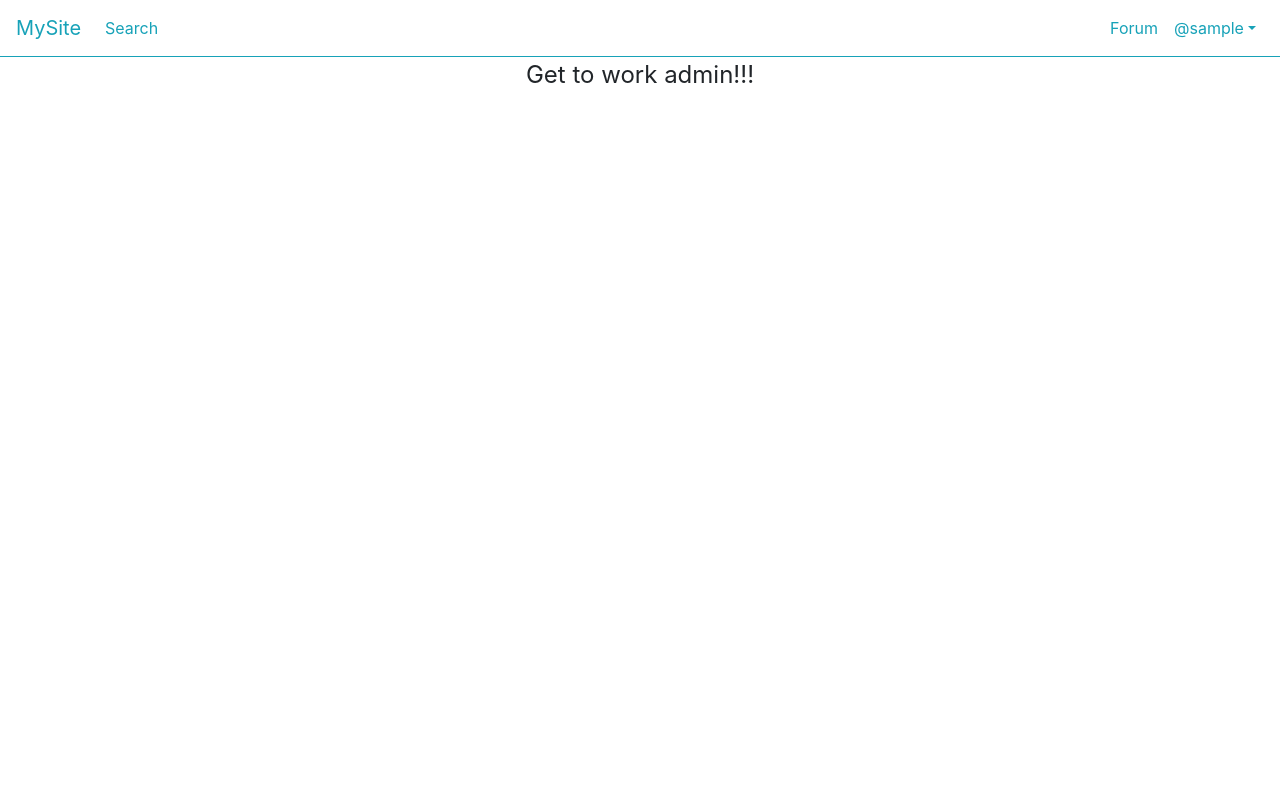
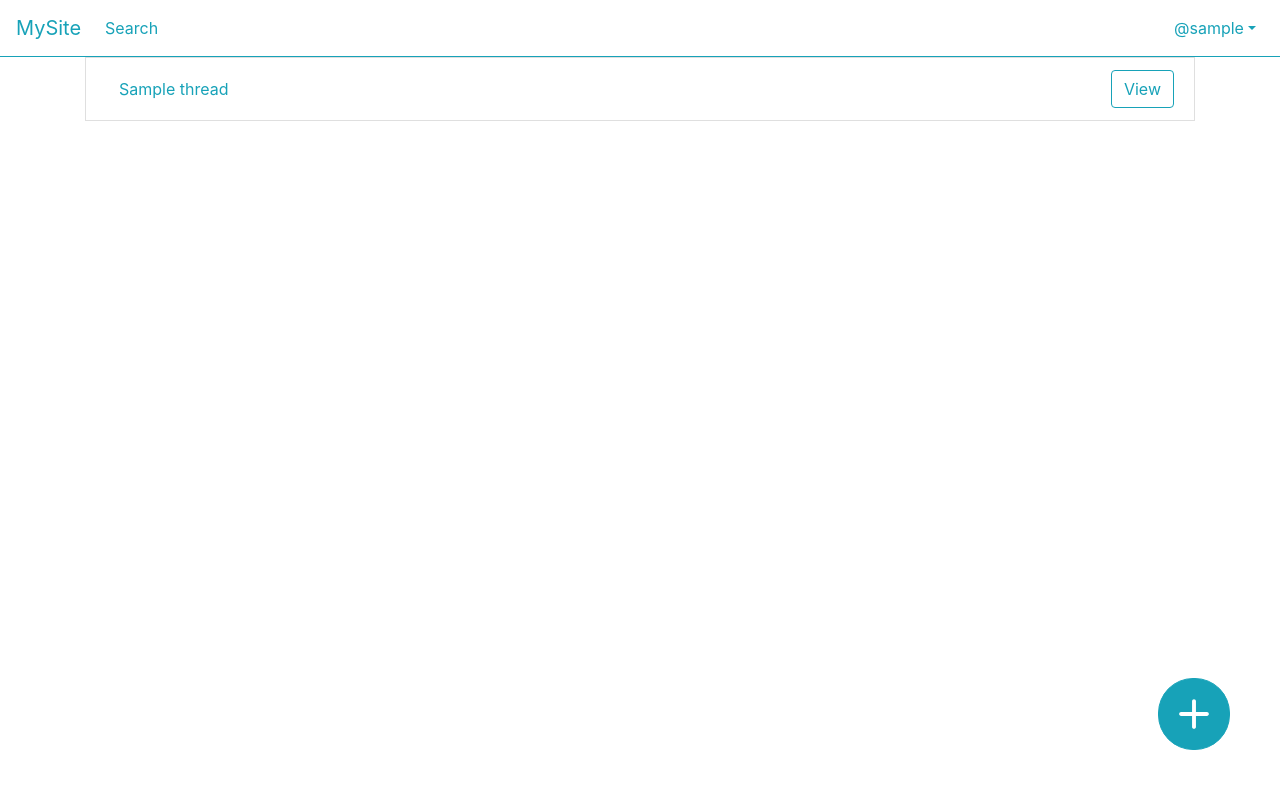
Before and after one commit to AbrahamLara/MySite-Forum, a Django app: page / in a window 1280 px wide. Run offline with Django 3.2, Linux system fonts and the light colour scheme; a user stored in the database is signed in; tables that the repository leaves empty hold one stand-in row (values such as "Sample post"); some libraries are stand-ins or nearby versions.

Commit message:
Forum page is now index, changed urls to fit change, and users are redirected to login page when attempting to create

```diff
--- a/mysite/urls.py
+++ b/mysite/urls.py
@@ -28,7 +28,7 @@ import mysite_forum.json_views
 
 urlpatterns = [
 	path('admin/', admin.site.urls),
-	path('', mysite_user.views.index, name='index'),
+	path('', mysite_forum.views.index, name='index'),
     path('profile/<uid>', mysite_user.views.profile, name='profile_page'),
 ]
 
@@ -39,11 +39,10 @@ urlpatterns.extend([
 ])
 
 urlpatterns.extend([
-    path('forum/', mysite_forum.views.forum, name='forum'),
-    path('forum/thread/<int:thread_id>', mysite_forum.views.thread, name='thread'),
-    path('forum/create', mysite_forum.views.create_thread, name='create_thread'),
-    path('forum/thread/<int:thread_id>/post/create', mysite_forum.views.create_post, name='create_post'),
-    path('forum/thread/<int:thread_id>/post/<int:post_id>/reply/create', mysite_forum.views.create_reply, name='create_reply'),
+    path('thread/<int:thread_id>', mysite_forum.views.thread, name='thread'),
+    path('create', mysite_forum.views.create_thread, name='create_thread'),
+    path('thread/<int:thread_id>/post/create', mysite_forum.views.create_post, name='create_post'),
+    path('thread/<int:thread_id>/post/<int:post_id>/reply/create', mysite_forum.views.create_reply, name='create_reply'),
 ])
 
 urlpatterns.extend([
--- a/mysite_forum/templates/create_thread.html
+++ b/mysite_forum/templates/create_thread.html
@@ -6,7 +6,7 @@
 
 {% block content %}
 <div class="container">
-    <form action="/forum/create" method="POST">
+    <form action="/create" method="POST">
         <div class="input-group mb-3">
             <div class="input-group-prepend">
                 <span class="input-group-text bg-info text-light border-info">Thread Title</span>
--- a/mysite_forum/templates/forum_page.html
+++ b/mysite_forum/templates/index.html
@@ -12,7 +12,7 @@
         {% endfor %}
     </div>
 </div>
-<a class="btn btn-info text-light create-btn" id="create-thread" href="/forum/create">
+<a class="btn btn-info text-light create-btn" id="create-thread" href="/create">
     <img src="/static/mysite_forum/img/create_btn.svg" alt="no svg">
 </a>
 {% endblock %}
--- a/mysite_forum/templates/partials/thread_card.html
+++ b/mysite_forum/templates/partials/thread_card.html
@@ -4,7 +4,7 @@
             <button class="btn btn-link text-info title" type="button" data-toggle="collapse" data-target="#{{ thread.author }}{{ thread.pk }}" aria-expanded="true" aria-controls="#{{ thread.author }}{{ thread.pk }}">
             {{ thread.title }}
             </button>
-            <a class="btn btn-outline-info link" href="/forum/thread/{{ thread.pk }}">View</a>
+            <a class="btn btn-outline-info link" href="/thread/{{ thread.pk }}">View</a>
         </h5>
     </div>
     <div id="{{ thread.author }}{{ thread.pk }}" class="collapse" aria-labelledby="{{ thread.pk }}" data-parent="#threads">
--- a/mysite_forum/views.py
+++ b/mysite_forum/views.py
@@ -9,13 +9,13 @@ from mysite_user.models import MySiteUser
 from mysite_forum.forum_paginator import ForumPaginator
 
 # Create your views here.
-def forum(request):
+def index(request):
     context = dict()
 
     context['n_threads'] = Thread.objects.all().count()
     context['forum_context'] = ForumPaginator(context['n_threads']).fetch_threads_context()
 
-    return render(request, 'forum_page.html', context)
+    return render(request, 'index.html', context)
 
 def thread(request, thread_id):
     thread = Thread.objects.get(pk=thread_id)
@@ -29,6 +29,9 @@ def thread(request, thread_id):
     return render(request, 'thread.html', context)
 
 def create_thread(request):
+    if not request.user.is_authenticated:
+        return HttpResponseRedirect('/login')
+
     if request.method == 'GET':
         return render(request, 'create_thread.html')
     elif request.method == 'POST':
@@ -41,6 +44,9 @@ def create_thread(request):
     else: return HttpResponseBadRequest('Something went wrong')
 
 def create_post(request, thread_id):
+    if not request.user.is_authenticated:
+        return HttpResponseRedirect('/login')
+
     post = request.POST.get('post')
 
     thread = Thread.objects.try_fetch(pk=thread_id)
@@ -49,9 +55,12 @@ def create_post(request, thread_id):
 
     Thread.objects.increment_n_posts(thread)
 
-    return HttpResponseRedirect('/forum/thread/{}'.format(thread_id))
+    return HttpResponseRedirect('/thread/{}'.format(thread_id))
 
 def create_reply(request, thread_id, post_id):
+    if not request.user.is_authenticated:
+        return HttpResponseRedirect('/login')
+
     reply = request.POST.get('reply')
 
     thread = Thread.objects.try_fetch(pk=thread_id)
@@ -62,4 +71,4 @@ def create_reply(request, thread_id, post_id):
 
     Reply.objects.create_reply(reply, request.user, post, thread)
 
-    return HttpResponseRedirect('/forum/thread/{}'.format(thread_id))
+    return HttpResponseRedirect('/thread/{}'.format(thread_id))
--- a/mysite_search/views.py
+++ b/mysite_search/views.py
@@ -5,6 +5,6 @@ from django.http import HttpResponseRedirect
 
 def search(request):
     if not request.user.is_authenticated:
-        return HttpResponseRedirect('/')
+        return HttpResponseRedirect('/login')
 
     return render(request, 'search.html')
--- a/mysite_user/templates/index.html
+++ /dev/null
@@ -1,25 +0,0 @@
-{% extends 'base.html'%}
-
-{% block contentCSS %}
-<link rel="stylesheet" href="/static/mysite_user/css/index.css">
-{% endblock %}
-
-{% block content %}
-<div class="container">
-	<div class="container center-text">
-	{% if user.is_staff %}
-		Get to work admin!!!
-	{% else %}
-		Hello, World!!!
-		<br>
-		This web app is currently a work in progress :D
-	{% endif %}
-	</div>
-</div>
-{% endblock %}
-
-{% block contentJS %}
-{% if user.is_authenticated %}
-<script src="/static/mysite_user/js/index.js"></script>
-{% endif %}
-{% endblock %}
--- a/static/base/js/base.js
+++ b/static/base/js/base.js
@@ -65,7 +65,7 @@ class ForumPopulator {
         });
         const link = $('<a>', {
             'class': 'btn btn-outline-info link',
-            'href': `/forum/thread/${thread_data.pk}`,
+            'href': `/thread/${thread_data.pk}`,
             'text': 'View'
         });
         const collapse = $('<div>', {
--- a/templates/base.html
+++ b/templates/base.html
@@ -31,9 +31,6 @@
 				</ul>
 				<ul class="navbar-nav justify-content-end">
 				{% if user.is_authenticated %}
-					<li class="nav-item">
-						<a class="nav-link text-info" href="/forum">Forum</a>
-					</li>
 					<li class="nav-item dropdown">
 						<a class="nav-link dropdown-toggle text-info rmOtln" data-toggle="dropdown" href="#" role="button" aria-haspopup="true" aria-expanded="false">@{{ user.username }}</a>
 						<div class="dropdown-menu dropdown-menu-right">
@@ -61,8 +58,8 @@
 		<script   src="https://code.jquery.com/jquery-3.3.1.js"   integrity="sha256-2Kok7MbOyxpgUVvAk/HJ2jigOSYS2auK4Pfzbm7uH60="   crossorigin="anonymous"></script>
 		<script src="https://cdnjs.cloudflare.com/ajax/libs/popper.js/1.14.3/umd/popper.min.js" integrity="sha384-ZMP7rVo3mIykV+2+9J3UJ46jBk0WLaUAdn689aCwoqbBJiSnjAK/l8WvCWPIPm49" crossorigin="anonymous"></script>
 		<script src="https://stackpath.bootstrapcdn.com/bootstrap/4.1.2/js/bootstrap.min.js" integrity="sha384-o+RDsa0aLu++PJvFqy8fFScvbHFLtbvScb8AjopnFD+iEQ7wo/CG0xlczd+2O/em" crossorigin="anonymous"></script>
+		<script src="/static/base/js/base.js"></script>
 		{% if user.is_authenticated %}
-		<script src="/static/base/js/base.js"></script>
 		<script src="/static/mysite_auth/js/logout.js"></script>
 		{% endif %}
 		{% block contentJS %}
```
